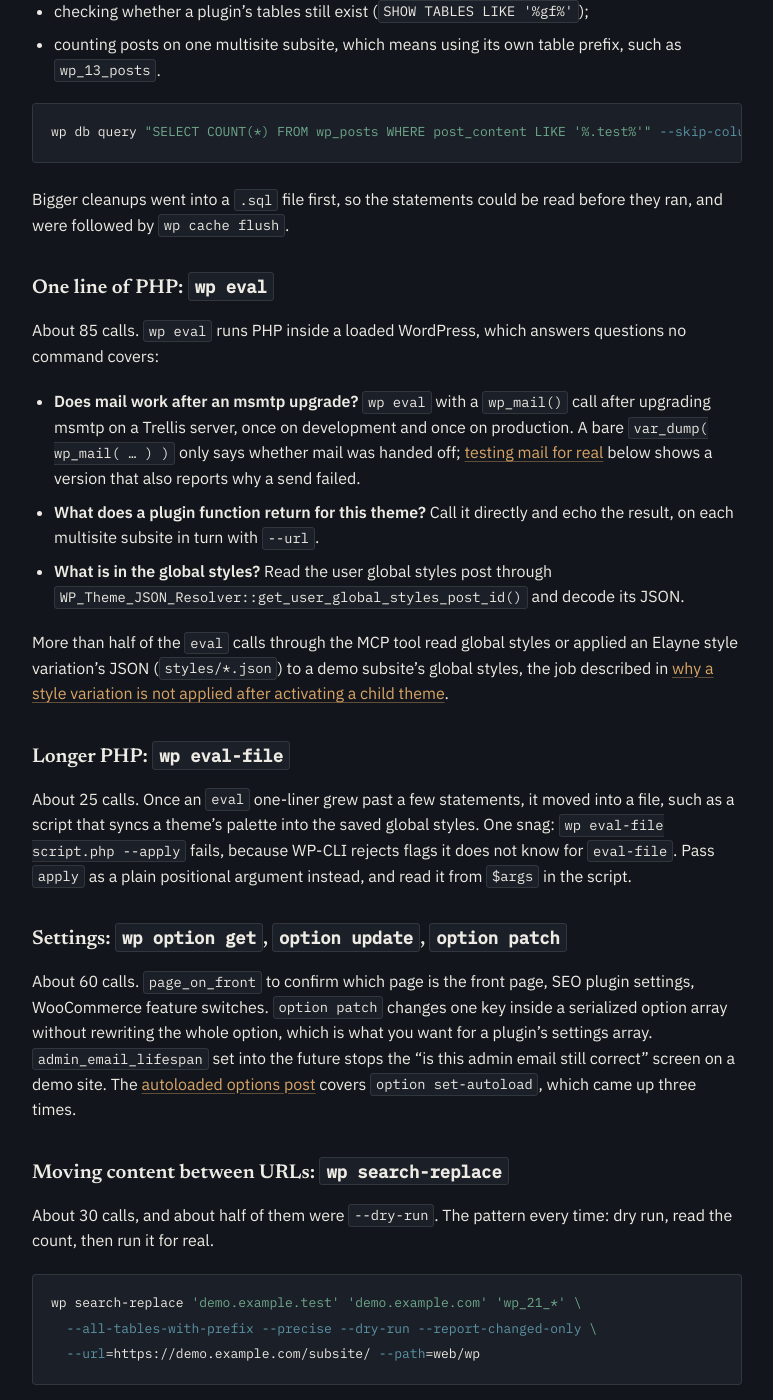
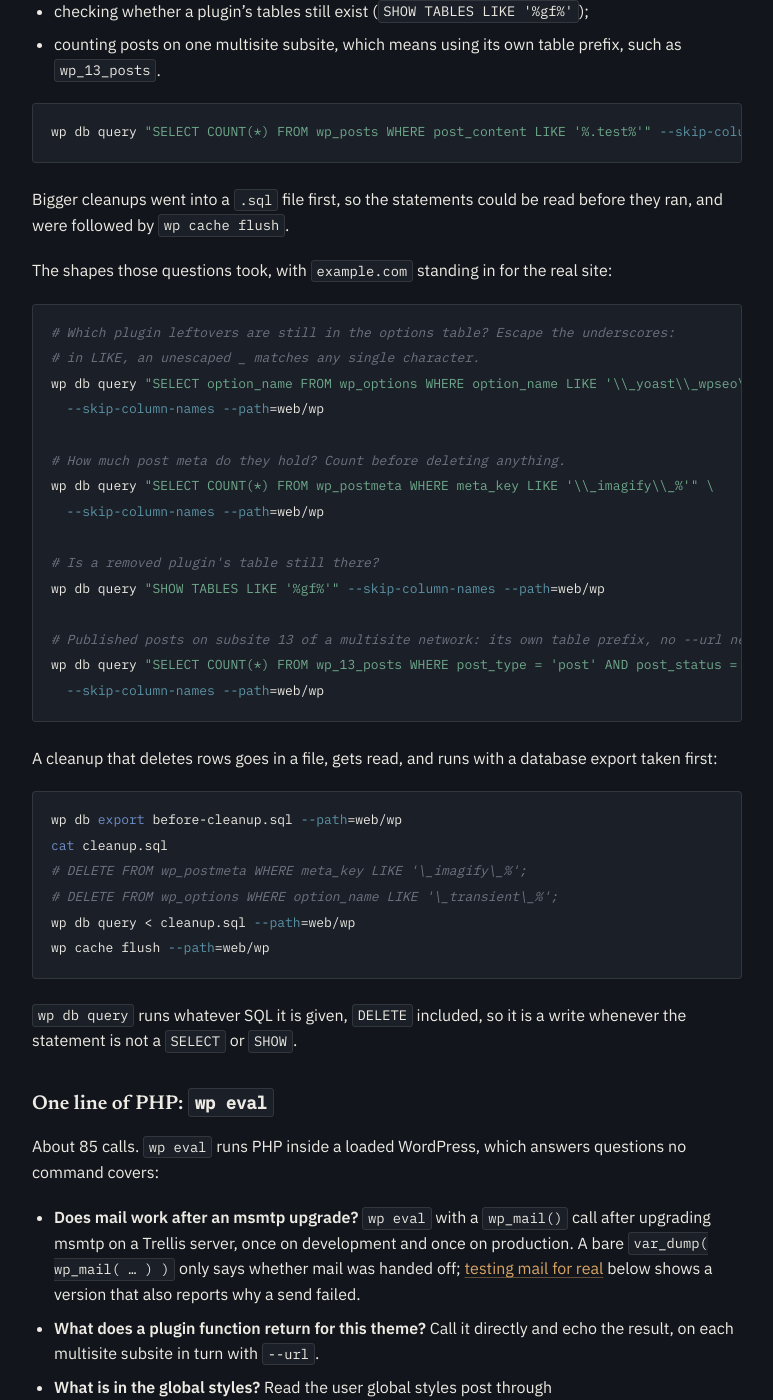
Before and after one commit to wpvillain/wpvillain.github.io, a Jekyll site: the page built from _posts/2026-11-15-claude-code-wp-cli-commands-wp-ops-vs-plain-wp.markdown, in a window 1280 px wide and 1400 px high, scrolled down 3532 px. Shown: the whole window, without its empty margins (96-869 px from the left). Built offline with Jekyll 4.4.1, drawn with Linux system fonts in a browser that asks for light colours; some of the changed text lies outside the part shown.

Commit message:
Post: add worked db query, eval-file and search-replace examples

````diff
--- a/_posts/2026-11-15-claude-code-wp-cli-commands-wp-ops-vs-plain-wp.markdown
+++ b/_posts/2026-11-15-claude-code-wp-cli-commands-wp-ops-vs-plain-wp.markdown
@@ -98,6 +98,39 @@ wp db query "SELECT COUNT(*) FROM wp_posts WHERE post_content LIKE '%.test%'" --
 
 Bigger cleanups went into a `.sql` file first, so the statements could be read before they ran, and were followed by `wp cache flush`.
 
+The shapes those questions took, with `example.com` standing in for the real site:
+
+```bash
+# Which plugin leftovers are still in the options table? Escape the underscores:
+# in LIKE, an unescaped _ matches any single character.
+wp db query "SELECT option_name FROM wp_options WHERE option_name LIKE '\\_yoast\\_wpseo\\_%'" \
+  --skip-column-names --path=web/wp
+
+# How much post meta do they hold? Count before deleting anything.
+wp db query "SELECT COUNT(*) FROM wp_postmeta WHERE meta_key LIKE '\\_imagify\\_%'" \
+  --skip-column-names --path=web/wp
+
+# Is a removed plugin's table still there?
+wp db query "SHOW TABLES LIKE '%gf%'" --skip-column-names --path=web/wp
+
+# Published posts on subsite 13 of a multisite network: its own table prefix, no --url needed.
+wp db query "SELECT COUNT(*) FROM wp_13_posts WHERE post_type = 'post' AND post_status = 'publish'" \
+  --skip-column-names --path=web/wp
+```
+
+A cleanup that deletes rows goes in a file, gets read, and runs with a database export taken first:
+
+```bash
+wp db export before-cleanup.sql --path=web/wp
+cat cleanup.sql
+# DELETE FROM wp_postmeta WHERE meta_key LIKE '\_imagify\_%';
+# DELETE FROM wp_options WHERE option_name LIKE '\_transient\_%';
+wp db query < cleanup.sql --path=web/wp
+wp cache flush --path=web/wp
+```
+
+`wp db query` runs whatever SQL it is given, `DELETE` included, so it is a write whenever the statement is not a `SELECT` or `SHOW`.
+
 ### One line of PHP: `wp eval`
 
 About 85 calls. `wp eval` runs PHP inside a loaded WordPress, which answers questions no command covers:
@@ -112,6 +145,29 @@ More than half of the `eval` calls through the MCP tool read global styles or ap
 
 About 25 calls. Once an `eval` one-liner grew past a few statements, it moved into a file, such as a script that syncs a theme's palette into the saved global styles. One snag: `wp eval-file script.php --apply` fails, because WP-CLI rejects flags it does not know for `eval-file`. Pass `apply` as a plain positional argument instead, and read it from `$args` in the script.
 
+```bash
+# Without the argument the script only reports what it would change.
+wp eval-file sync-palette.php --path=web/wp
+wp eval-file sync-palette.php apply --path=web/wp
+```
+
+```php
+<?php
+// sync-palette.php
+$apply = in_array( 'apply', $args, true );
+
+// ... compare the theme palette with the saved one, collect the differences ...
+
+if ( ! $apply ) {
+    WP_CLI::log( 'Dry run. Pass "apply" to save.' );
+    return;
+}
+// ... write the saved global styles ...
+WP_CLI::success( 'Palette synced.' );
+```
+
+A script that previews first and writes only when told to is the same dry-run habit as `search-replace`, built by hand.
+
 ### Settings: `wp option get`, `option update`, `option patch`
 
 About 60 calls. `page_on_front` to confirm which page is the front page, SEO plugin settings, WooCommerce feature switches. `option patch` changes one key inside a serialized option array without rewriting the whole option, which is what you want for a plugin's settings array. `admin_email_lifespan` set into the future stops the "is this admin email still correct" screen on a demo site. The [autoloaded options post](/wordpress-site-health-autoloaded-options-wp-cli/) covers `option set-autoload`, which came up three times.
@@ -125,6 +181,35 @@ wp search-replace 'demo.example.test' 'demo.example.com' 'wp_21_*' \
   --all-tables-with-prefix --precise --dry-run --report-changed-only \
   --url=https://demo.example.com/subsite/ --path=web/wp
 ```
+
+Run it for real by dropping `--dry-run`, then check the rows it should have changed are gone:
+
+```bash
+wp search-replace 'demo.example.test' 'demo.example.com' 'wp_21_*' \
+  --all-tables-with-prefix --precise --report-changed-only \
+  --url=https://demo.example.com/subsite/ --path=web/wp
+
+wp db query "SELECT COUNT(*) FROM wp_21_posts WHERE post_content LIKE '%demo.example.test%'" \
+  --skip-column-names --path=web/wp
+```
+
+The same habit for the other jobs it was used for:
+
+```bash
+# http to https on a whole single site; leave guid alone, it is a permanent identifier
+wp search-replace 'http://example.com' 'https://example.com' \
+  --all-tables --precise --skip-columns=guid --dry-run --path=web/wp
+
+# a whole network after a domain change
+wp search-replace 'example.test' 'example.com' \
+  --network --precise --report-changed-only --dry-run --path=web/wp
+
+# write a rewritten dump instead of touching the database, for a push to another server
+wp search-replace 'example.test' 'example.com' --all-tables --precise \
+  --export=example-for-production.sql --path=web/wp
+```
+
+`--precise` matters on these sites because block markup and plugin settings are serialized, and the faster default replacement can break the string lengths in them. A dry run that reports zero changes on a table you expected to change usually means the table prefix pattern or `--url` is wrong.
 
 The table pattern limits it to one multisite subsite. The full story of search-replace on Bedrock is in [changing a WordPress domain with wp search-replace](/wp-search-replace-wordpress-url-domain-https-bedrock-paths/).
 
````
